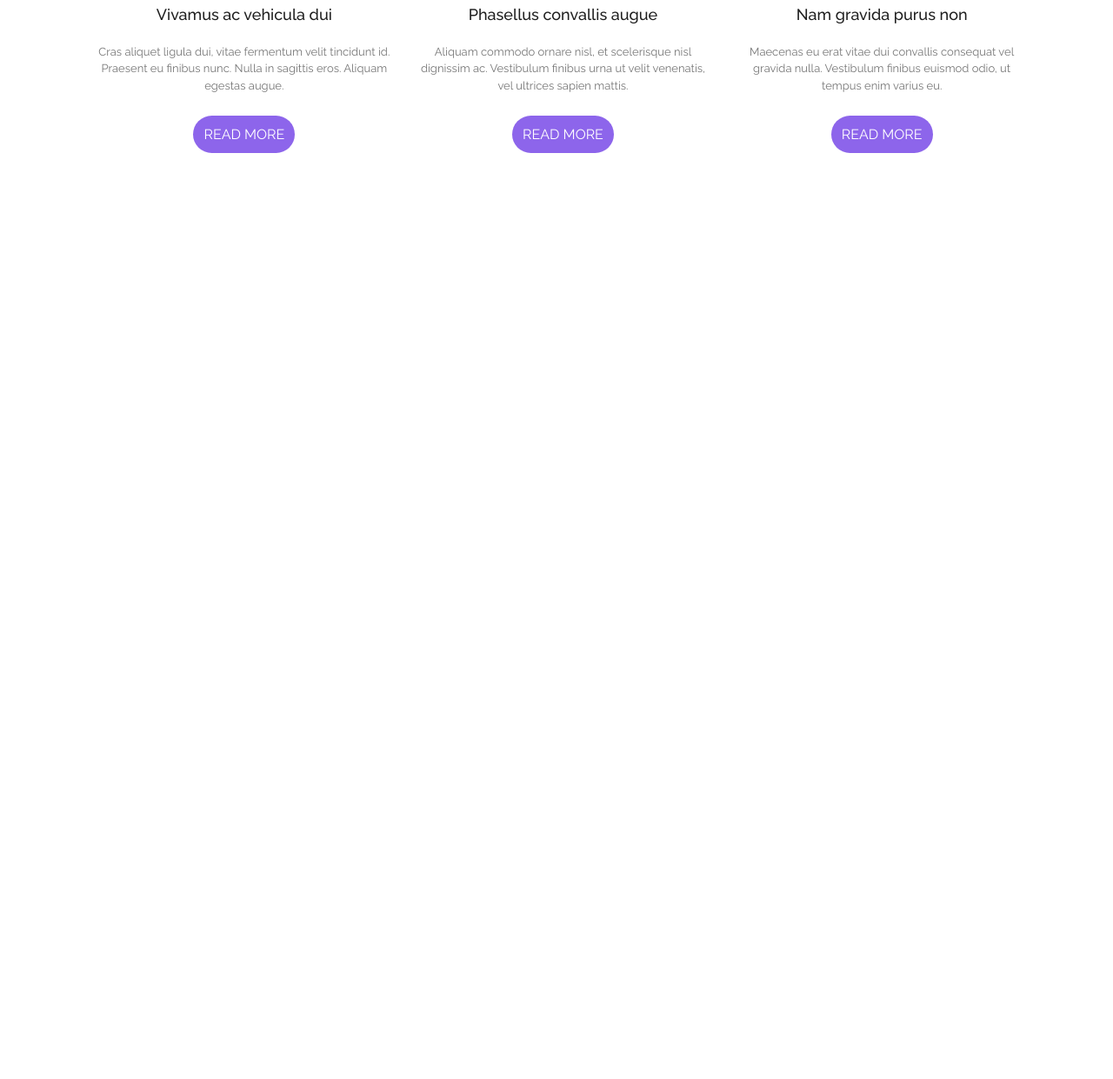
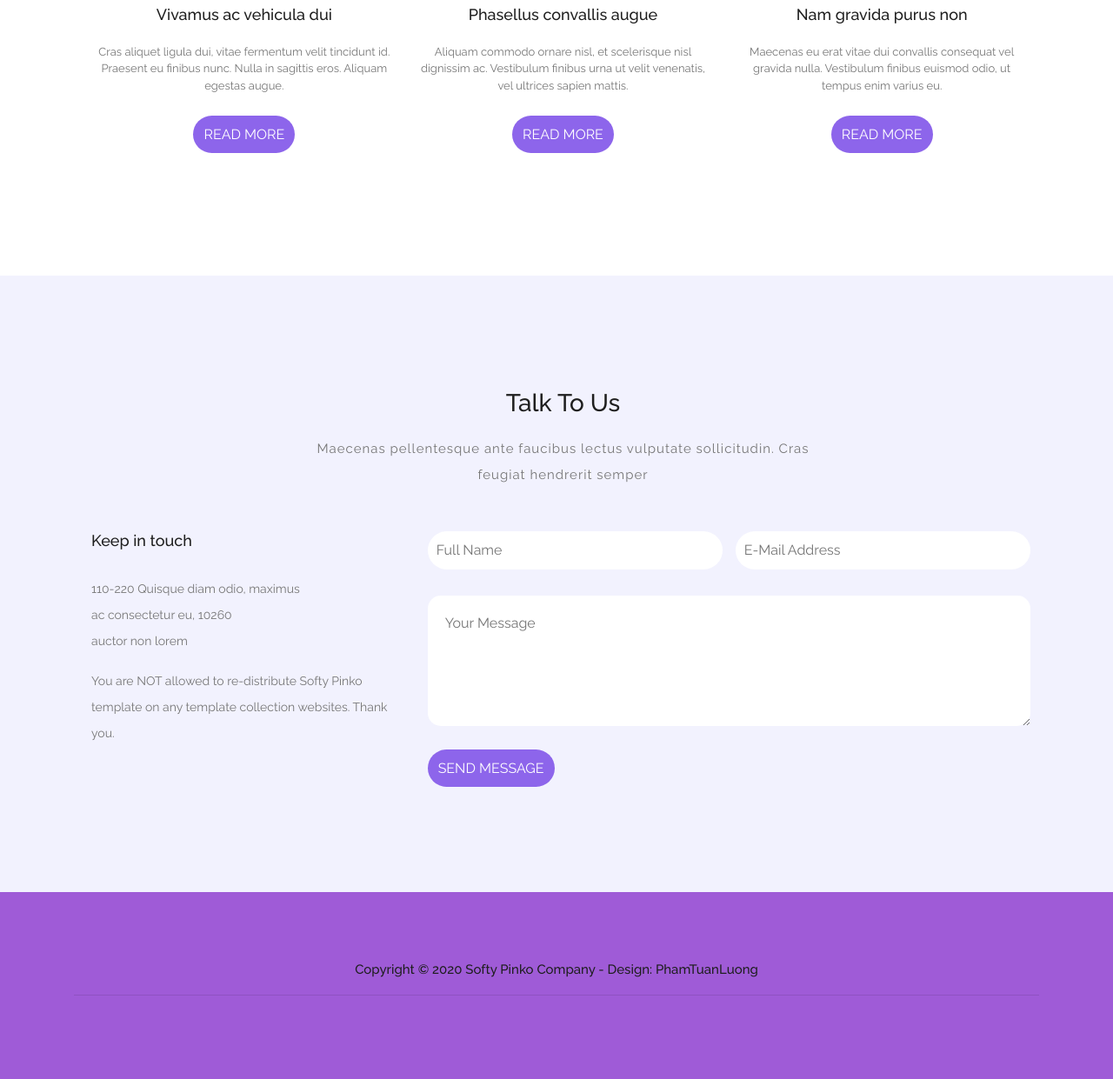
Before and after one commit to phamtuanluong/Projectmini_2, a plain HTML site: page index.html in a window 1280 px wide. Shown: the part 4098-5339 px from the top of the page at 87% size. Before the commit the page ends 4415 px from the top, so only its background shows below. Drawn offline with nearby package versions, Linux system fonts and the light colour scheme.

Commit message:
Project mini 2

```diff
--- a/assets/css/base.css
+++ b/assets/css/base.css
@@ -65,7 +65,6 @@ a:hover{
     max-width: 600px;
     margin-left: auto;
     margin-right: auto;
-
 }
 
 .box-head .inner-title{
--- a/assets/css/style.css
+++ b/assets/css/style.css
@@ -411,3 +411,58 @@
     }
 }
 /* End Blog entries */
+
+/* Talk Us */
+.talk-us {
+    background: #F2F2FE;
+    padding: 130px 0;
+}
+
+.talk-us .box-head .inner-desc{
+    line-height: 30px;
+    letter-spacing: 1px;
+}
+
+
+.talk-us .inner-content {
+    margin-top: 30px;
+    font-size: 14px;
+    color: #777777;
+    line-height: 30px;
+}
+
+.talk-us .margin-bottom-30{
+    font-size: 18px;
+}
+
+.talk-us .contact-form fieldset input{
+    width: 100%;
+    padding: 10px 10px;
+    margin-bottom: 30px;
+    border-radius: 40px;
+    border: none;
+}
+
+.talk-us .contact-form fieldset textarea{
+    width: 100%;
+    border: none;
+    border-radius: 15px;
+    padding: 20px;
+    margin-bottom: 30px;
+    height: 150px;
+}
+
+/* End Talk Us */
+
+/* Footer */
+.footer {
+    background: #9F5BD7;
+    padding: 80px 0;
+}
+
+.footer .inner-footer{
+    text-align: center;
+    font-size: 15px;
+    margin-bottom: 20px;
+}
+/* End Footer */
--- a/index.html
+++ b/index.html
@@ -401,7 +401,75 @@
     </div>
     <!-- End Blog entries -->
 
+    <!-- Talk us -->
+    <div class="talk-us">
+        <div class="container">
+            <div class="row">
+                <div class="col-xl-12 col-lg-12">
+                    <div class="box-head">
+                        <h3 class="inner-title">Talk To Us</h3>
+                        <p class="inner-desc">
+                            Maecenas pellentesque ante faucibus lectus vulputate sollicitudin.
+                            Cras feugiat hendrerit semper
+                        </p>
+                    </div>
+                </div>
+            </div>
+            <div class="row">
+                <div class="col-xl-4 col-lg-4 col-md-6 col-sm-12">
+                    <h5 class="margin-bottom-30">Keep in touch</h5>
+                    <div class="inner-content">
+                        <p>
+                            110-220 Quisque diam odio, maximus
+                            <br>
+                            ac consectetur eu, 10260
+                            <br>
+                            auctor non lorem
+                        </p>
+                        <p>
+                            You are NOT allowed to re-distribute Softy Pinko template on any template collection websites. Thank you.
+                        </p>
+                    </div>
+                </div>
+                <div class="col-xl-8 col-lg-8 col-md-6 col-sm-12">
+                    <div class="contact-form">
+                        <form id="contact">
+                            <div class="row">
+                                <div class="col-xl-6 col-lg-6">
+                                    <fieldset>
+                                        <input type="text" placeholder="Full Name">
+                                    </fieldset>
+                                </div>
+                                <div class="col-xl-6 col-lg-6">
+                                    <fieldset>
+                                        <input type="text" placeholder="E-Mail Address">
+                                    </fieldset>
+                                </div>
+                                <div class="col-xl-12 col-lg-12">
+                                    <fieldset>
+                                        <textarea placeholder="Your Message"></textarea>
+                                    </fieldset>
+                                </div>
+                                <div class="col-xl-12">
+                                    <a class="button button-one">SEND MESSAGE</a>
+                                </div>
+                            </div>
+                        </form>
+                    </div>
+                </div>
+            </div>
+        </div>
+    </div>
+    <!-- End Talk us -->
 
+    <div class="footer">
+        <div class="container">
+            <h3 class="inner-footer">
+                Copyright © 2020 Softy Pinko Company - Design: PhamTuanLuong
+            </h3>
+            <hr>
+        </div>
+    </div>
     <script src="https://cdn.jsdelivr.net/npm/jquery@3.5.1/dist/jquery.slim.min.js" integrity="sha384-DfXdz2htPH0lsSSs5nCTpuj/zy4C+OGpamoFVy38MVBnE+IbbVYUew+OrCXaRkfj" crossorigin="anonymous"></script>
     <script src="https://cdn.jsdelivr.net/npm/bootstrap@4.6.2/dist/js/bootstrap.bundle.min.js" integrity="sha384-Fy6S3B9q64WdZWQUiU+q4/2Lc9npb8tCaSX9FK7E8HnRr0Jz8D6OP9dO5Vg3Q9ct" crossorigin="anonymous"></script>
 </body>
```
